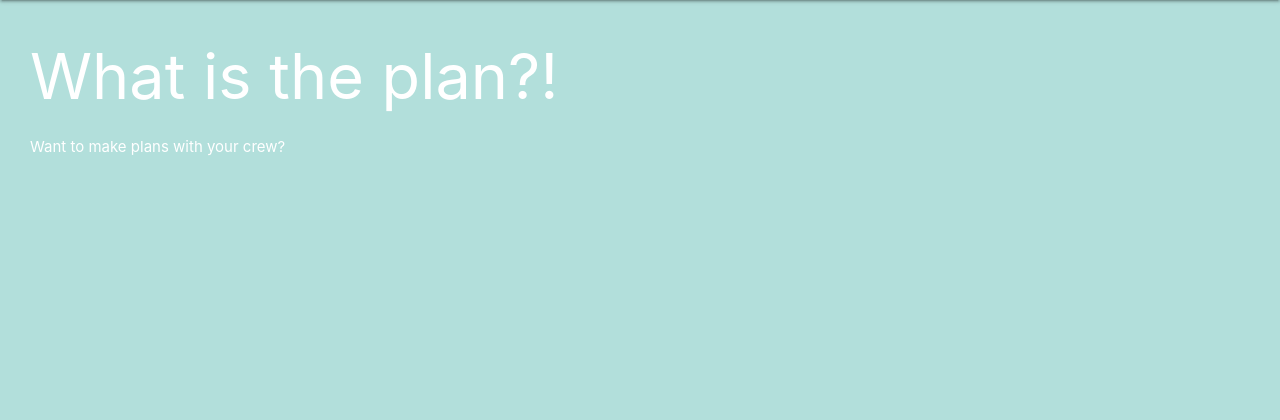
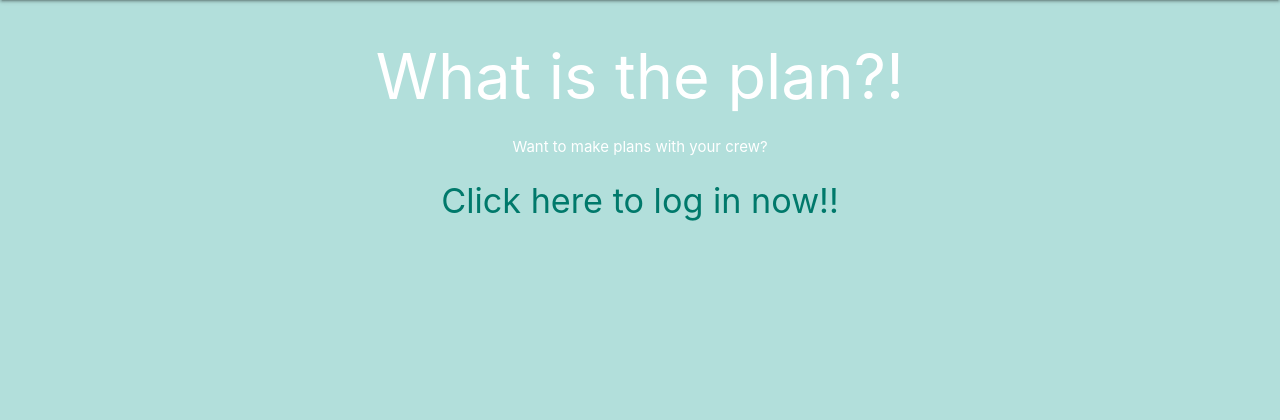
Before and after one commit to nohatekate/what_is_the_plan_p3, a Django app: page / in a window 1280 px wide. Shown: the part 64-484 px from the top of the page. Run offline with Django 4.2, Linux system fonts and the light colour scheme.

Commit message:
home page styles added

```diff
--- a/main_app/templates/groups/detail.html
+++ b/main_app/templates/groups/detail.html
@@ -21,6 +21,7 @@
             {{ idea_form.as_p }}
             <input type="submit" class="btn" value="Add Idea">
         </form>
+
         <thead>
             <h4>Our Hangout Ideas!</h3>
             <tr>
@@ -29,6 +30,7 @@
                 <th>Estimated Cost</th>
             </tr>
         </thead>
+
         <tbody>
             {% for idea in group.idea_set.all %}
             <tr>
--- a/main_app/templates/home.html
+++ b/main_app/templates/home.html
@@ -1,7 +1,11 @@
 {% extends 'base.html' %}
 {% block content %}
 
-    <h1>What is the plan?!</h1>
-    <p>Want to make plans with your crew?</p>
+
+    <div class="home-page center">
+        <h1>What is the plan?!</h1>
+        <p>Want to make plans with your crew?</p>
+        <h4 ><a href="{% url 'login' %}" class="teal-text text-darken-2">Click here to log in now!! </a></h4>
+        </div>
 
 {% endblock %}
```
